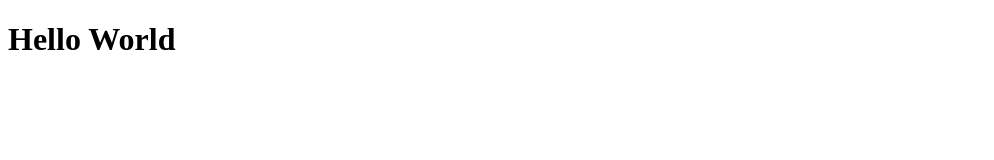
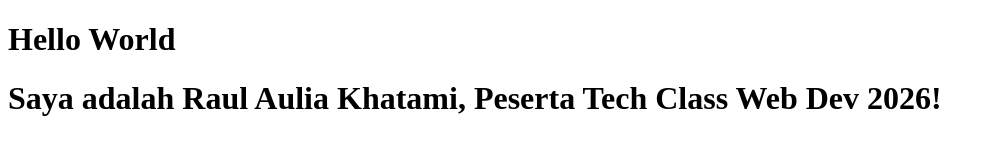
Before and after one commit to Ryuchii-ai/portofolio-hitlab, a plain HTML site: page pertemuan-1/hello.html in a window 1280 px wide. Shown: the whole page, without its empty margins (0-994 px from the left). Drawn offline with Linux system fonts and the light colour scheme.

Commit message:
update hello.html

```diff
--- a/pertemuan-1/hello.html
+++ b/pertemuan-1/hello.html
@@ -7,5 +7,6 @@
     </head>
     <body>
         <h1>Hello World</h1>
+        <h1>Saya adalah Raul Aulia Khatami, Peserta Tech Class Web Dev 2026!</h1>
     </body>
     </html>
```
